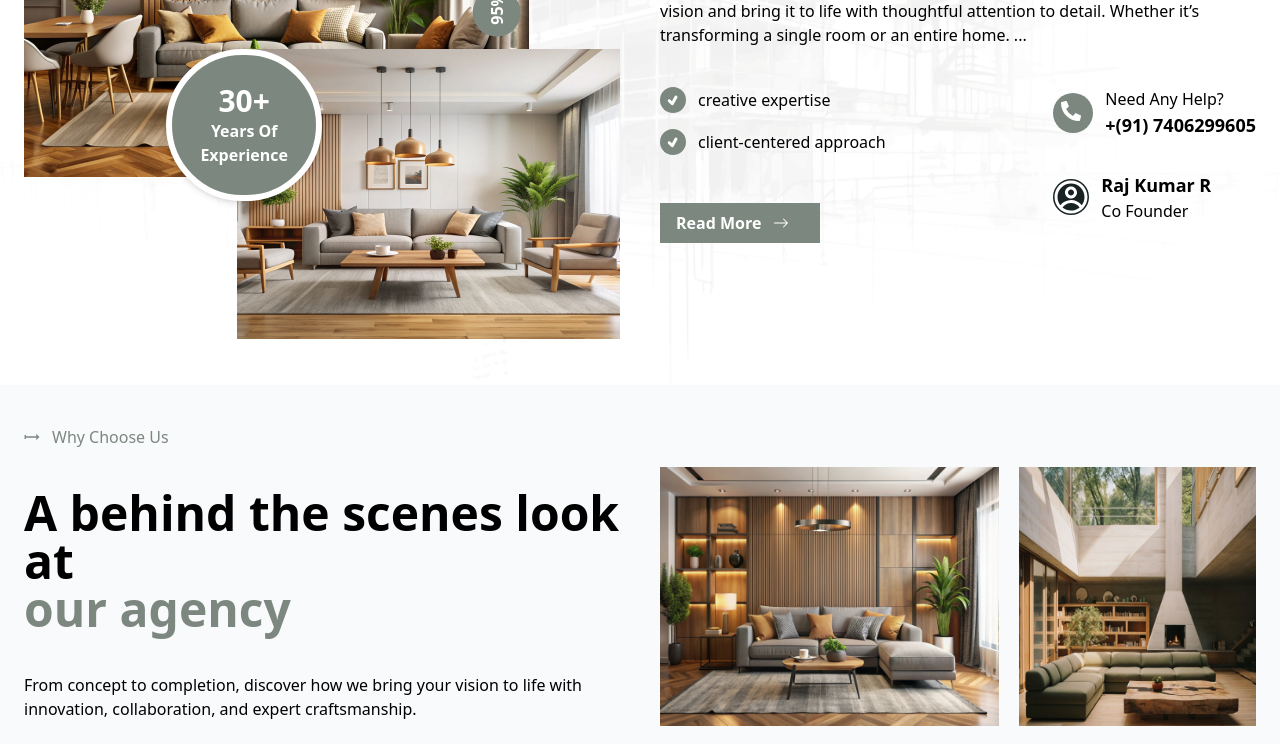
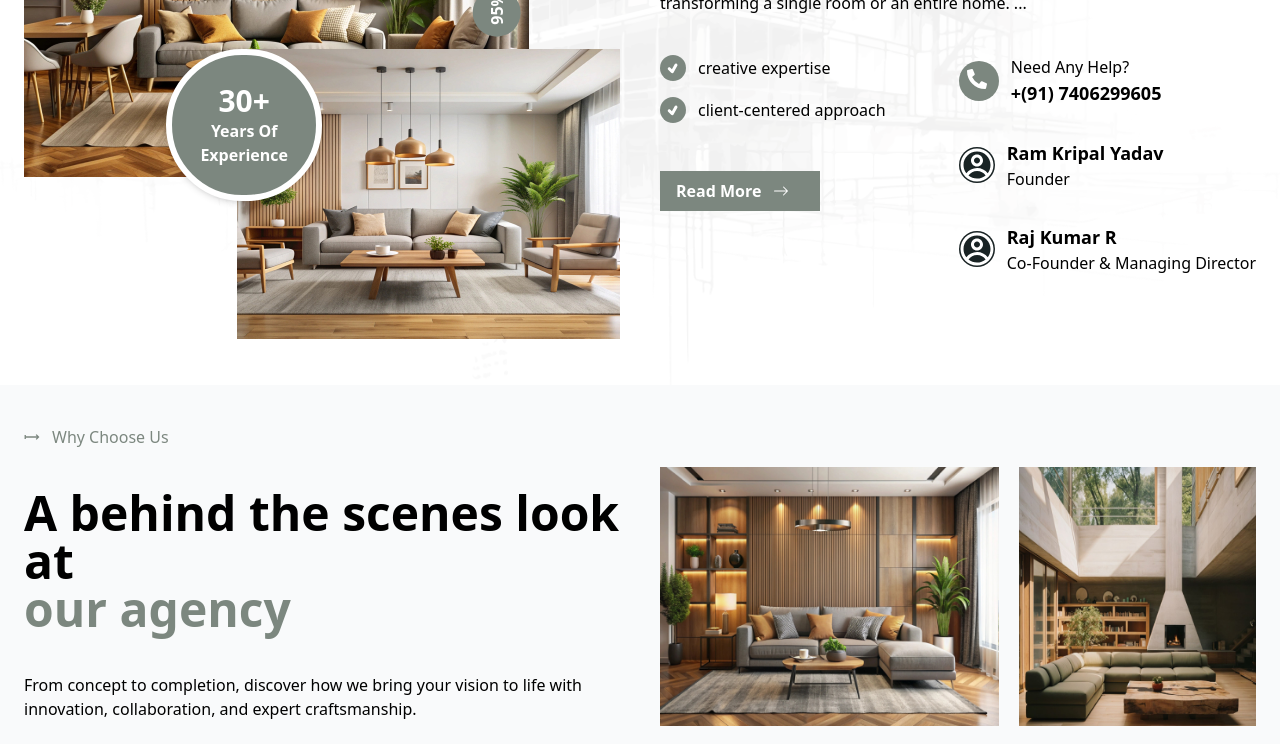
Before and after one commit to Coader-Sasmi/elite_work, a Next.js app: page / in a window 1280 px wide. Shown: the part 1240-1984 px from the top of the page. Built offline with nearby package versions, Linux system fonts and the light colour scheme.

Commit message:
small changes

```diff
--- a/src/components/AboutUs.tsx
+++ b/src/components/AboutUs.tsx
@@ -177,8 +177,15 @@ export default function AboutUs() {
               <div className="flex items-center gap-3">
                 <CgProfile className="text-4xl bg-secondary rounded-full text-white" />
                 <div>
+                  <p className="text-lg font-semibold">Ram Kripal Yadav</p>
+                  <p>Founder</p>
+                </div>
+              </div>
+                  <div className="flex items-center gap-3">
+                <CgProfile className="text-4xl bg-secondary rounded-full text-white" />
+                <div>
                   <p className="text-lg font-semibold">Raj Kumar R</p>
-                  <p>Co Founder</p>
+                  <p>Co-Founder & Managing Director</p>
                 </div>
               </div>
             </div>
--- a/src/components/Footer.tsx
+++ b/src/components/Footer.tsx
@@ -142,8 +142,8 @@ export default function Footer() {
                 <div className="border border-quaternary/30 rounded-full p-2">
                   <IoIosMail />
                 </div>
-                <Link href="mailto:infoeliteworkk.gmail.com">
-                  <p>infoeliteworkk.gmail.com</p>
+                <Link href="mailto:infoeliteworkk@gmail.com">
+                  <p>infoeliteworkk@gmail.com</p>
                 </Link>
               </div>
               <div className="flex items-center gap-3">
```
